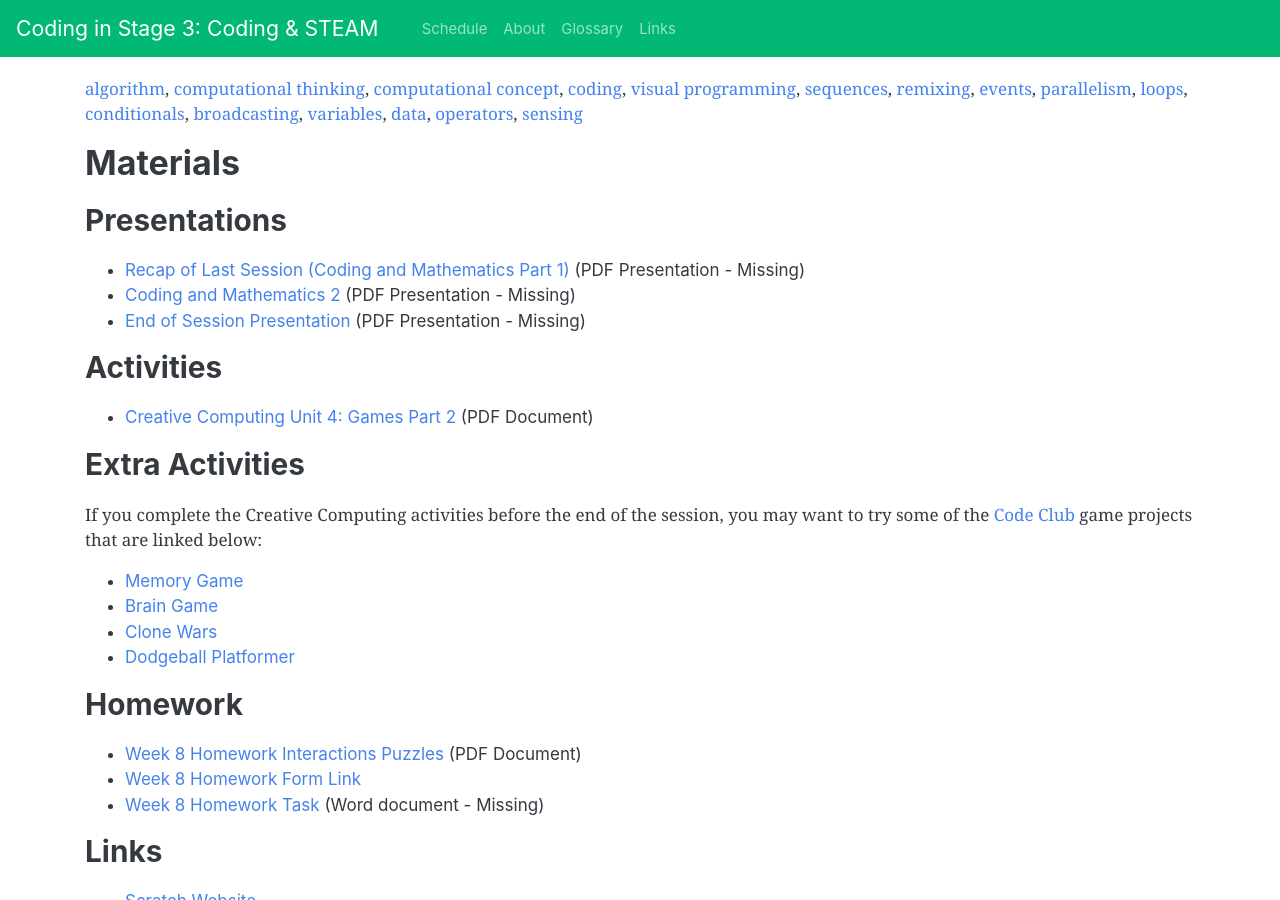
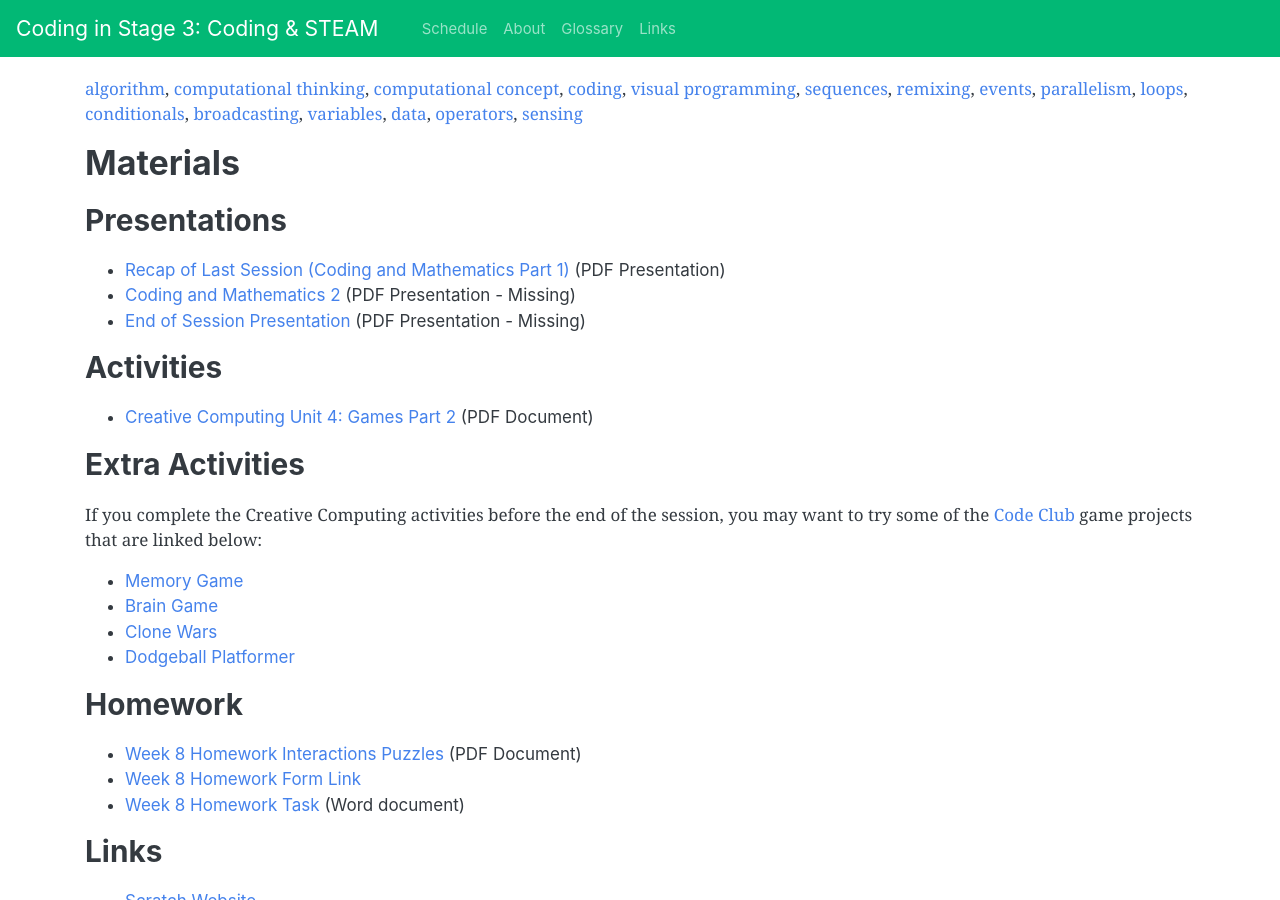
Before and after one commit to cs4s/2018, a Jekyll site: the page built from steam/week-8/index.md, in a window 1280 px wide and 900 px high, scrolled down 630 px. Built offline with Jekyll 4.4.1, drawn with Linux system fonts in a browser that asks for light colours.

Commit message:
Changes Week 8 STEAM index to include link to recap presentation

```diff
--- a/steam/week-8/index.md
+++ b/steam/week-8/index.md
@@ -28,7 +28,7 @@
 
 ### Presentations
 
-- [Recap of Last Session (Coding and Mathematics Part 1)]({{ site.drive_url | append: '' }}){:target="_blank"} (PDF Presentation - Missing)
+- [Recap of Last Session (Coding and Mathematics Part 1)]({{ site.drive_url | append: '11q9MXP6z3JZHtGI1BoDMNoLHAUHgNOex' }}){:target="_blank"} (PDF Presentation)
 - [Coding and Mathematics 2]({{ site.drive_url | append: '' }}){:target="_blank"} (PDF Presentation - Missing)
 - [End of Session Presentation]({{ site.drive_url | append: '' }}){:target="_blank"} (PDF Presentation - Missing)
 
@@ -49,7 +49,7 @@
 
 - [Week 8 Homework Interactions Puzzles]({{ site.drive_url | append: '1wqot0EYqEQeJlJutg4ROofInCAuaYnoi' }}){:target="_blank"} (PDF Document)
 - [Week 8 Homework Form Link](https://goo.gl/forms/1oqtEw7rpgih5xQj1){:target="_blank"}
-- [Week 8 Homework Task]({{ site.drive_url | append: '' }}) (Word document - Missing)
+- [Week 8 Homework Task]({{ site.drive_url | append: '1W5CYPEhx-w5_xZUK67Kc6HNAzuDYPRR8' }}) (Word document)
 
 ### Links
 
```
